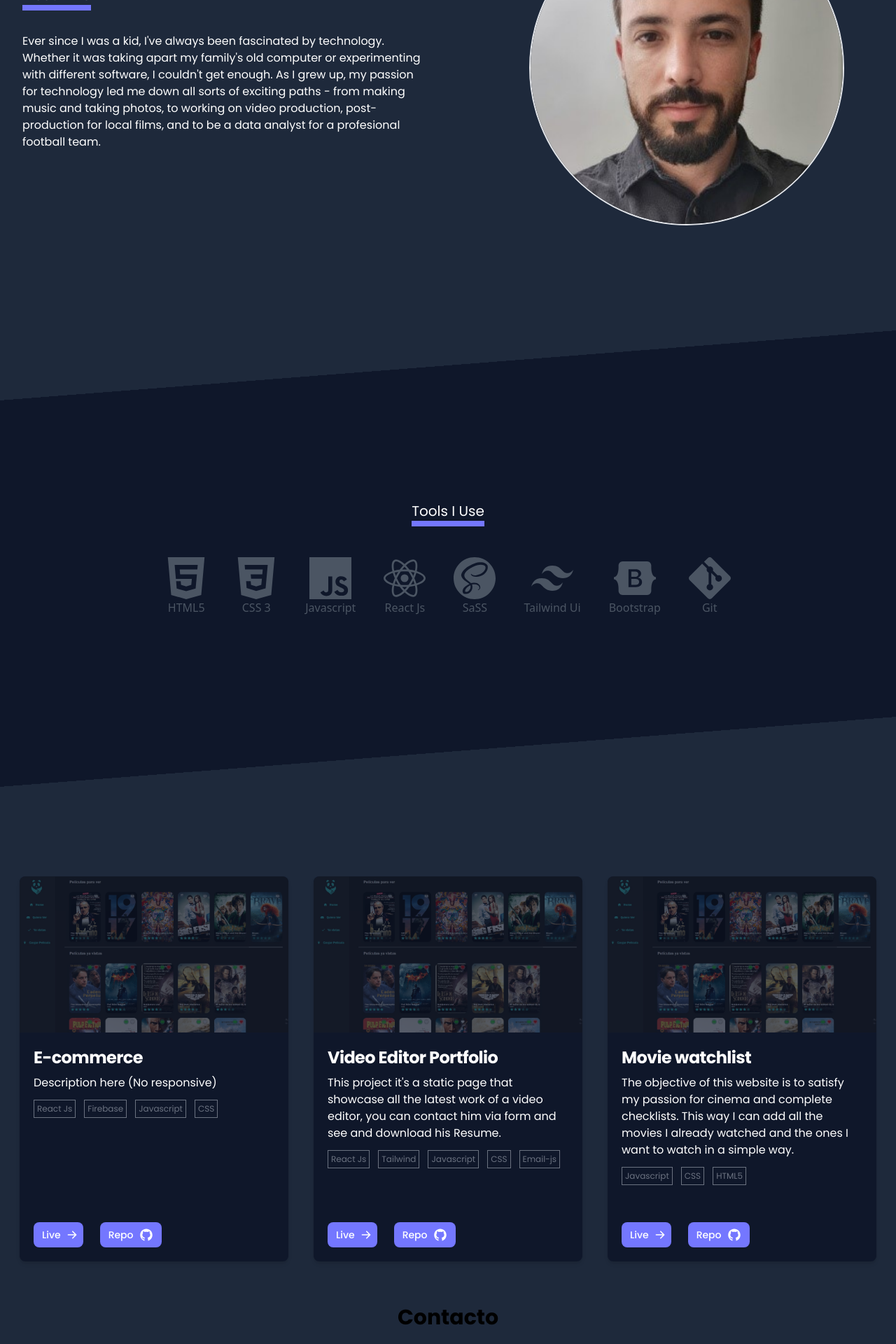
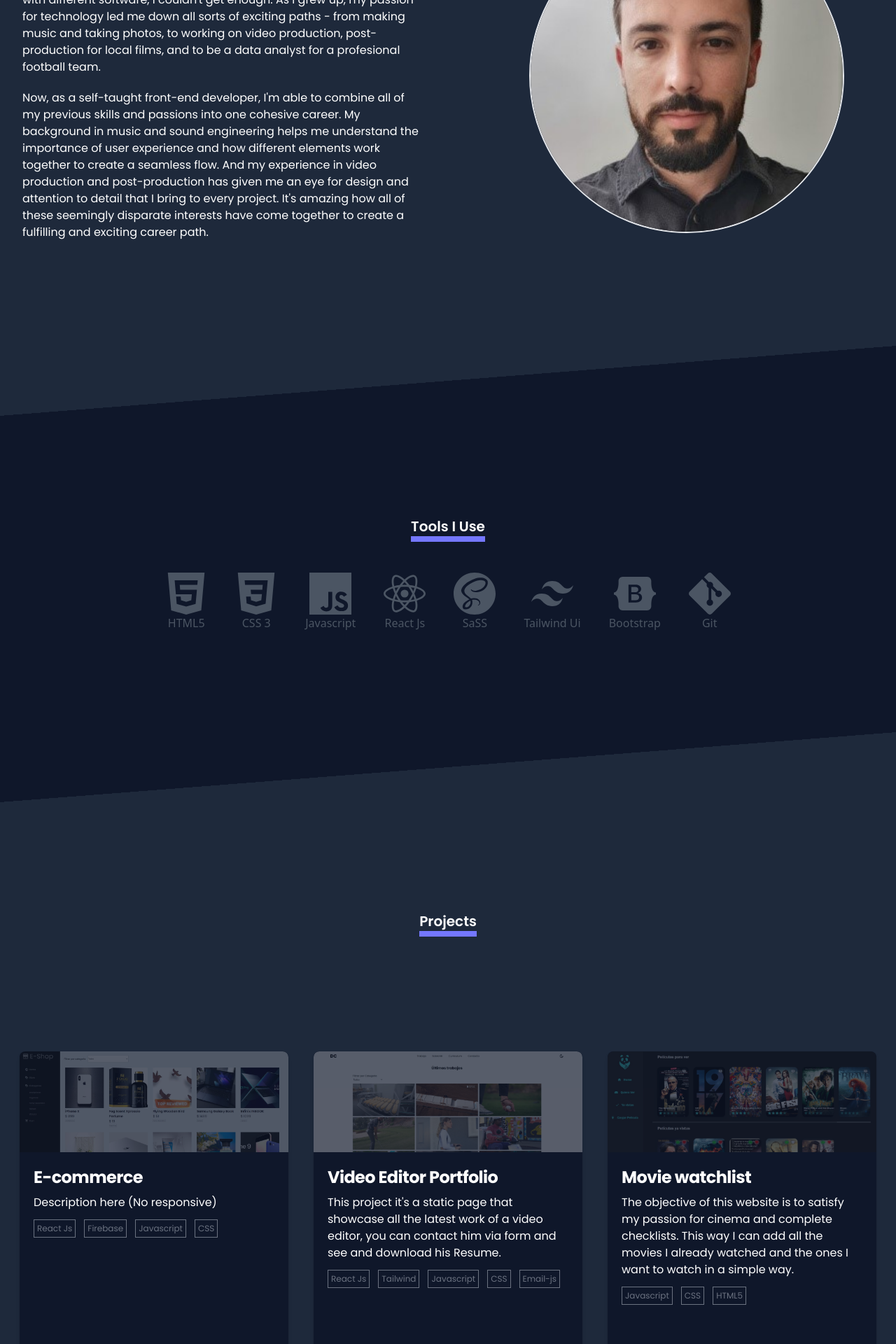
Before and after one commit to diegopaff/portfolio, a React (Vite) app in the folder devPortfolio/: page / in a window 1280 px wide. Shown: the part 1240-3160 px from the top of the page at 70% size. Built offline with nearby package versions, Linux system fonts and the light colour scheme.

Commit message:
Cleaning css code and making project section responsive

```diff
--- a/devPortfolio/src/components/About.jsx
+++ b/devPortfolio/src/components/About.jsx
@@ -19,15 +19,21 @@ const About = () => {
 
       <div className='flex flex-col w-full gap-8 justify-center items-center text-center px-8
                       md:w-full md:items-start'>
-        <h2 className='font-poppins font-bold text-xl text-white border-b-8 border-[#7477FF]
+        <h2 className='font-poppins font-semibold text-xl text-white border-b-8 border-[#7477FF]
                        md:justify-self-start
                       '>
           About Me
         </h2>
-        <p className='font-poppins font-regular text-sm text-white
+        <div className='flex flex-col gap-5 font-poppins font-regular text-sm text-white
                       md:text-left md:text-base'>
+
+        <p>
           Ever since I was a kid, I've always been fascinated by technology. Whether it was taking apart my family's old computer or experimenting with different software, I couldn't get enough. As I grew up, my passion for technology led me down all sorts of exciting paths - from making music and taking photos, to working on video production, post-production for local films, and to be a data analyst for a profesional football team.
         </p>
+        <p >
+          Now, as a self-taught front-end developer, I'm able to combine all of my previous skills and passions into one cohesive career. My background in music and sound engineering helps me understand the importance of user experience and how different elements work together to create a seamless flow. And my experience in video production and post-production has given me an eye for design and attention to detail that I bring to every project. It's amazing how all of these seemingly disparate interests have come together to create a fulfilling and exciting career path.
+        </p>
+        </div>
       </div>
 
     </div>
--- a/devPortfolio/src/components/ProjectCard.jsx
+++ b/devPortfolio/src/components/ProjectCard.jsx
@@ -7,11 +7,11 @@ const ProjectCard = ( Project ) => {
     /* Project.Project.tools.map( item => console.log(item)) */
   return (
 
-        <div className="max-w-sm flex flex-col min-h-[550px] bg-[#0F172A] overflow-hidden duration-500 hover:scale-105 rounded-lg shadow-md dark:bg-gray-800 dark:border-gray-700 text-white font-poppins">
+        <div className="max-w-sm flex flex-col h-[550px] bg-[#0F172A] overflow-hidden duration-500 hover:scale-105 rounded-lg shadow-md dark:bg-gray-800 dark:border-gray-700 text-white font-poppins">
 
-            <a href="#" className='opacity-30 hover:opacity-90 transition-all ease-in-outn'>
+            <div className='opacity-30 hover:opacity-90 transition-all ease-in-outn h-[200px] overflow-hidden hover:h-[350px] duration-700'>
                 <img className="rounded-t-lg grayscale-0" src={`../../public/${Project.Project.thumbnail}`} alt="" />
-            </a>
+            </div>
             <div className="p-5 flex flex-col justify-between h-full">
                 <div>
 
--- a/devPortfolio/src/components/Projects.jsx
+++ b/devPortfolio/src/components/Projects.jsx
@@ -4,15 +4,21 @@ import { projectsList } from '../constants';
 
 const Projects = () => {
   return (
-    <div className='flex flex-row justify-center gap-9 mt-32'>
-      {projectsList.map( (proj , index) => (
+    <div className='flex flex-col gap-9 mt-32 items-center px-5 py-7'>
 
-        <ProjectCard
-          key={index}
-          Project={proj}
-          />
-      ))}
+      <h2 className='font-poppins font-semibold text-xl text-white border-b-8 border-[#7477FF]
+                     md:justify-self-start'>
+        Projects
+      </h2>
+      <div className='flex flex-col gap-9 mt-32 items-center
+                    md:flex-row md:justify-center'>
+        {projectsList.map( (proj , index) => (
 
+          <ProjectCard
+            key={index}
+            Project={proj}/>
+        ))}
+      </div>
     </div>
   )
 }
--- a/devPortfolio/src/components/Skills.jsx
+++ b/devPortfolio/src/components/Skills.jsx
@@ -5,7 +5,7 @@ const Skills = () => {
   return (
     <div className='flex flex-col items-center justify-center gap-11
                      py-36'>
-          <h3 className='font-poppins font-regular text-xl text-white border-b-8 border-[#7477FF] '>
+          <h3 className='font-poppins font-semibold text-xl text-white border-b-8 border-[#7477FF] '>
             Tools I Use
           </h3>
           <div className='flex flex-wrap gap-10 px-11 justify-center'>
--- a/devPortfolio/src/constants/index.js
+++ b/devPortfolio/src/constants/index.js
@@ -22,7 +22,7 @@ export const projectsList = [
     {
         title: 'E-commerce',
         tools: ['React Js','Firebase', 'Javascript', 'CSS'],
-        thumbnail: 'movieWatch.jpg',
+        thumbnail: 'Eshop.jpg',
         description: 'Description here (No responsive)',
         liveLink: 'https://eshopcommerce.netlify.app/',
         repoLink: 'https://github.com/diegopaff/coder_react'
@@ -30,7 +30,7 @@ export const projectsList = [
     {
         title: 'Video Editor Portfolio',
         tools: ['React Js','Tailwind', 'Javascript', 'CSS', 'Email-js'],
-        thumbnail: 'movieWatch.jpg',
+        thumbnail: 'EditorPortfolio.jpg',
         description: "This project it's a static page that showcase all the latest work of a video editor, you can contact him via form and see and download his Resume." ,
         liveLink: 'https://diegocurutcheteditor.netlify.app/',
         repoLink: 'https://github.com/diegopaff/portfolio_av'
--- a/devPortfolio/src/index.css
+++ b/devPortfolio/src/index.css
@@ -5,15 +5,6 @@
 @tailwind components;
 @tailwind utilities;
 
-:root {
-  --black-gradient: linear-gradient(
-    144.39deg,
-    #ffffff -278.56%,
-    #6d6d6d -78.47%,
-    #11101d 91.61%
-  );
-  --card-shadow: 0px 20px 100px -10px rgba(66, 71, 91, 0.1);
-}
 
 * {
   scroll-behavior: smooth;
@@ -30,124 +21,3 @@
   background-color: #0F172A;
   background-image: linear-gradient(to top left, #0F172A 50%, #1E293B 50%);
 }
-
-.text-gradient {
-  background: radial-gradient(
-    64.18% 64.18% at 71.16% 35.69%,
-    #def9fa 0.89%,
-    #bef3f5 17.23%,
-    #9dedf0 42.04%,
-    #7de7eb 55.12%,
-    #5ce1e6 71.54%,
-    #33bbcf 100%
-  );
-  -webkit-background-clip: text;
-  -webkit-text-fill-color: transparent;
-  background-clip: text;
-  /*  text-fill-color: transparent;*/
-}
-
-.bg-blue-gradient {
-  background: linear-gradient(
-    157.81deg,
-    #def9fa -43.27%,
-    #bef3f5 -21.24%,
-    #9dedf0 12.19%,
-    #7de7eb 29.82%,
-    #5ce1e6 51.94%,
-    #33bbcf 90.29%
-  );
-}
-
-.bg-black-gradient {
-  background: linear-gradient(
-    144.39deg,
-    #ffffff -278.56%,
-    #6d6d6d -78.47%,
-    #11101d 91.61%
-  );
-}
-
-.bg-black-gradient-2 {
-  background: linear-gradient(
-    -168.39deg,
-    #ffffff -278.56%,
-    #6d6d6d -78.47%,
-    #11101d 91.61%
-  );
-}
-
-.bg-gray-gradient {
-  background: linear-gradient(
-    153.47deg,
-    rgba(255, 255, 255, 0) -341.94%,
-    #14101d 95.11%
-  );
-}
-
-.bg-discount-gradient {
-  background: linear-gradient(125.17deg, #272727 0%, #11101d 100%);
-}
-
-.box-shadow {
-  box-shadow: 0px 20px 100px -10px rgba(66, 71, 91, 0.1);
-}
-
-.sidebar {
-  -webkit-animation: slide-top 0.5s cubic-bezier(0.25, 0.46, 0.45, 0.94) both;
-  animation: slide-top 0.5s cubic-bezier(0.25, 0.46, 0.45, 0.94) both;
-}
-
-@-webkit-keyframes slide-top {
-  0% {
-    -webkit-transform: translateY(100px);
-    transform: translateY(100px);
-  }
-  100% {
-    -webkit-transform: translateY(0);
-    transform: translateY(0);
-  }
-}
-
-@keyframes slide-top {
-  0% {
-    -webkit-transform: translateY(100px);
-    transform: translateY(100px);
-  }
-  100% {
-    -webkit-transform: translateY(0);
-    transform: translateY(0);
-  }
-}
-
-.feature-card:hover {
-  background: var(--black-gradient);
-  box-shadow: var(--card-shadow);
-}
-
-.feedback-container .feedback-card:last-child {
-  margin-right: 0px;
-}
-
-.feedback-card {
-  background: transparent;
-}
-
-.feedback-card:hover {
-  background: var(--black-gradient);
-}
-
-.blue__gradient {
-  background: linear-gradient(180deg, rgba(188, 165, 255, 0) 0%, #214d76 100%);
-  filter: blur(123px);
-}
-
-.pink__gradient {
-  background: linear-gradient(90deg, #f4c4f3 0%, #fc67fa 100%);
-  filter: blur(900px);
-}
-
-.white__gradient {
-  background: rgba(255, 255, 255, 0.6);
-  filter: blur(750px);
-}
```
Also changed, not shown: devPortfolio/public/EditorPortfolio.jpg (added), devPortfolio/public/Eshop.jpg (added).
